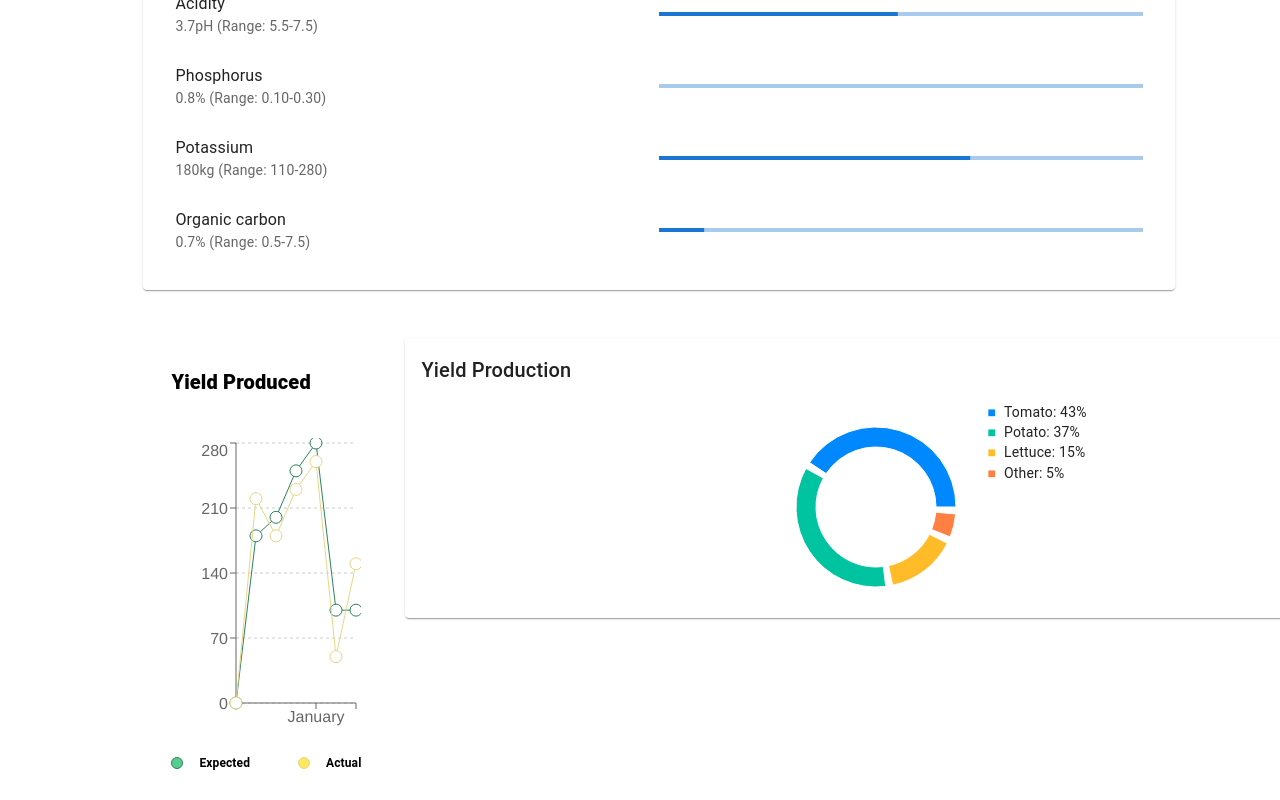
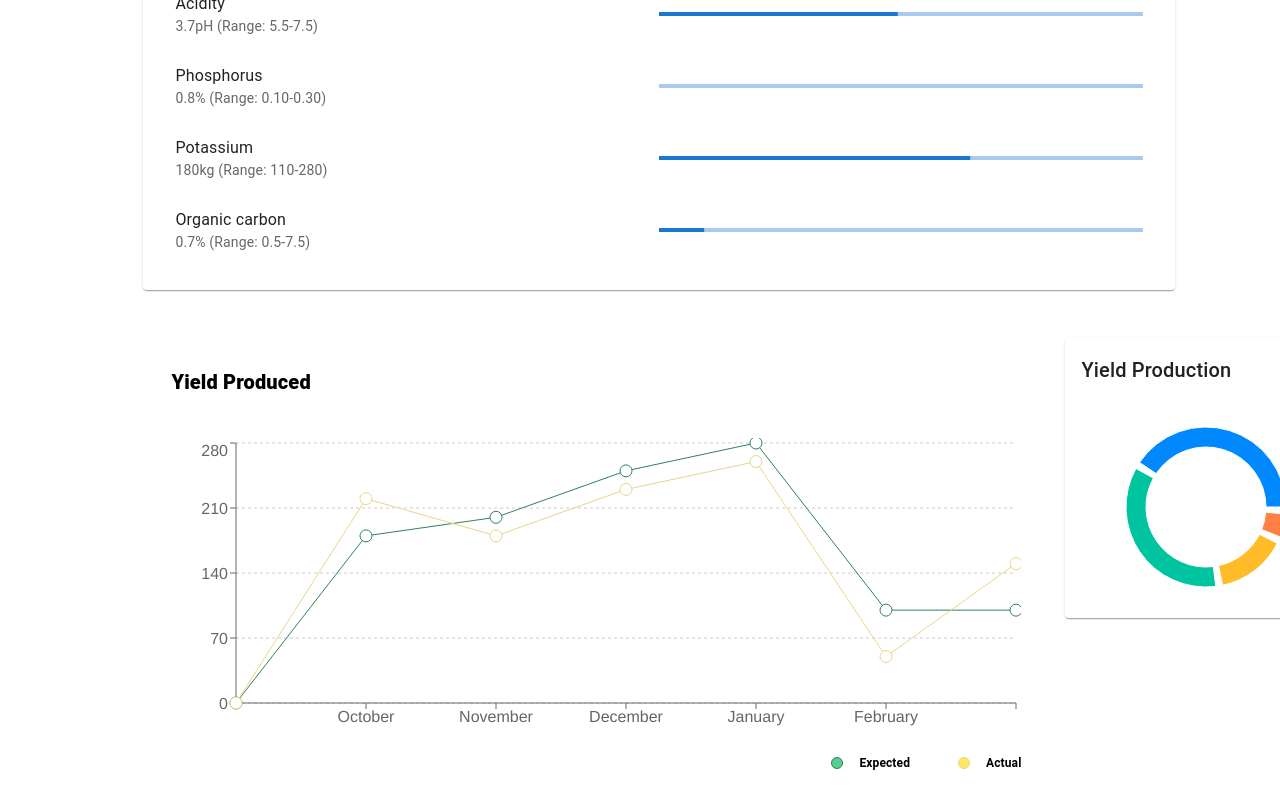
Before and after one commit to chenming7777/FarmE, a React (Vite) app in the folder farmE_frontend/: page /dashboard-farmer in a window 1280 px wide. Shown: the part 902-1702 px from the top of the page. Built offline with nearby package versions, Linux system fonts and the light colour scheme.

Commit message:
change width

```diff
--- a/farmE_frontend/src/components/dashboard-farmer/FarmerChart.jsx
+++ b/farmE_frontend/src/components/dashboard-farmer/FarmerChart.jsx
@@ -58,6 +58,9 @@ export default function FarmerChart({ callback }) {
           justifyContent="space-between"
           alignItems="center"
           // mb={2}
+          sx={{
+            minWidth: "850px",
+          }}
         >
           <Typography
             variant="h6"
```
